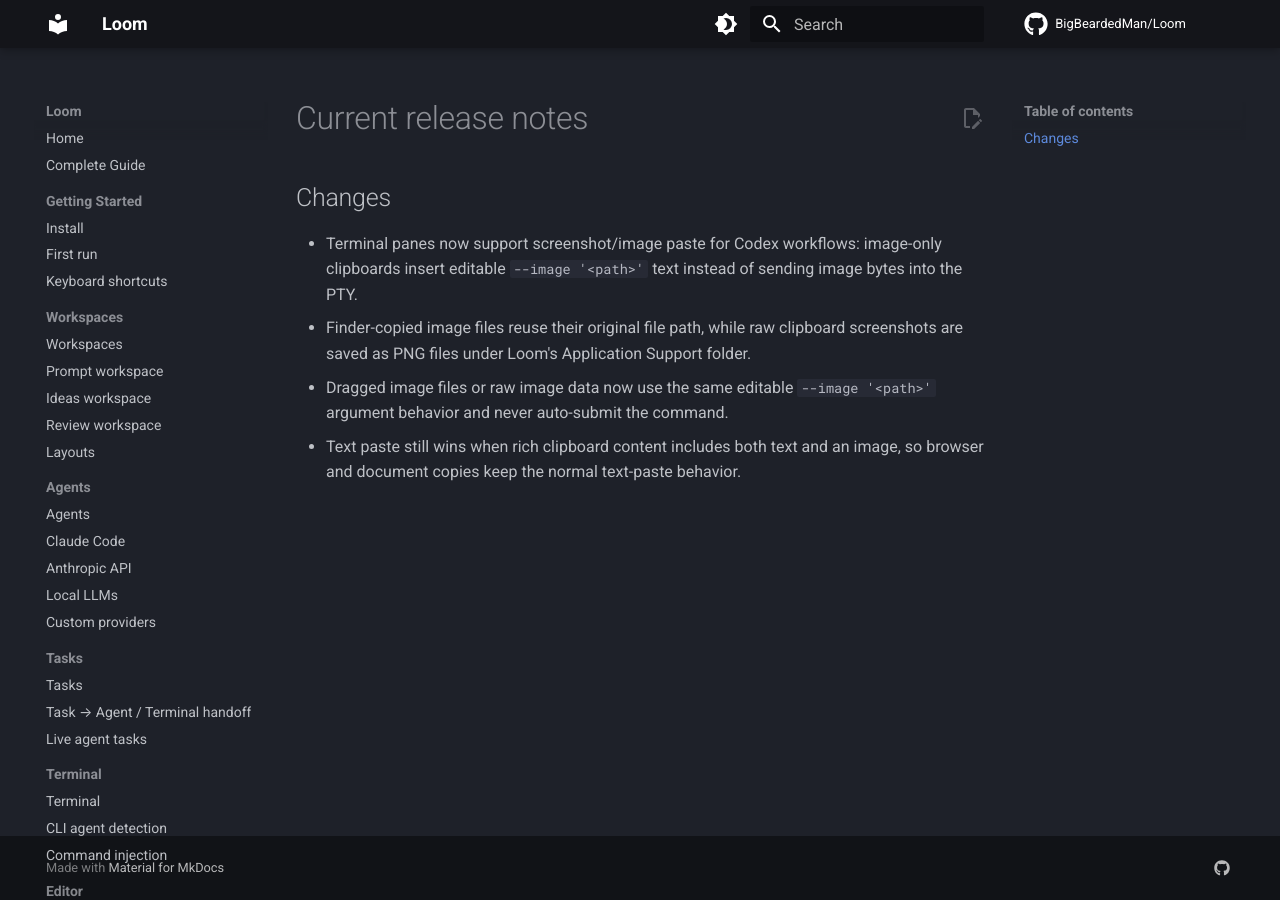
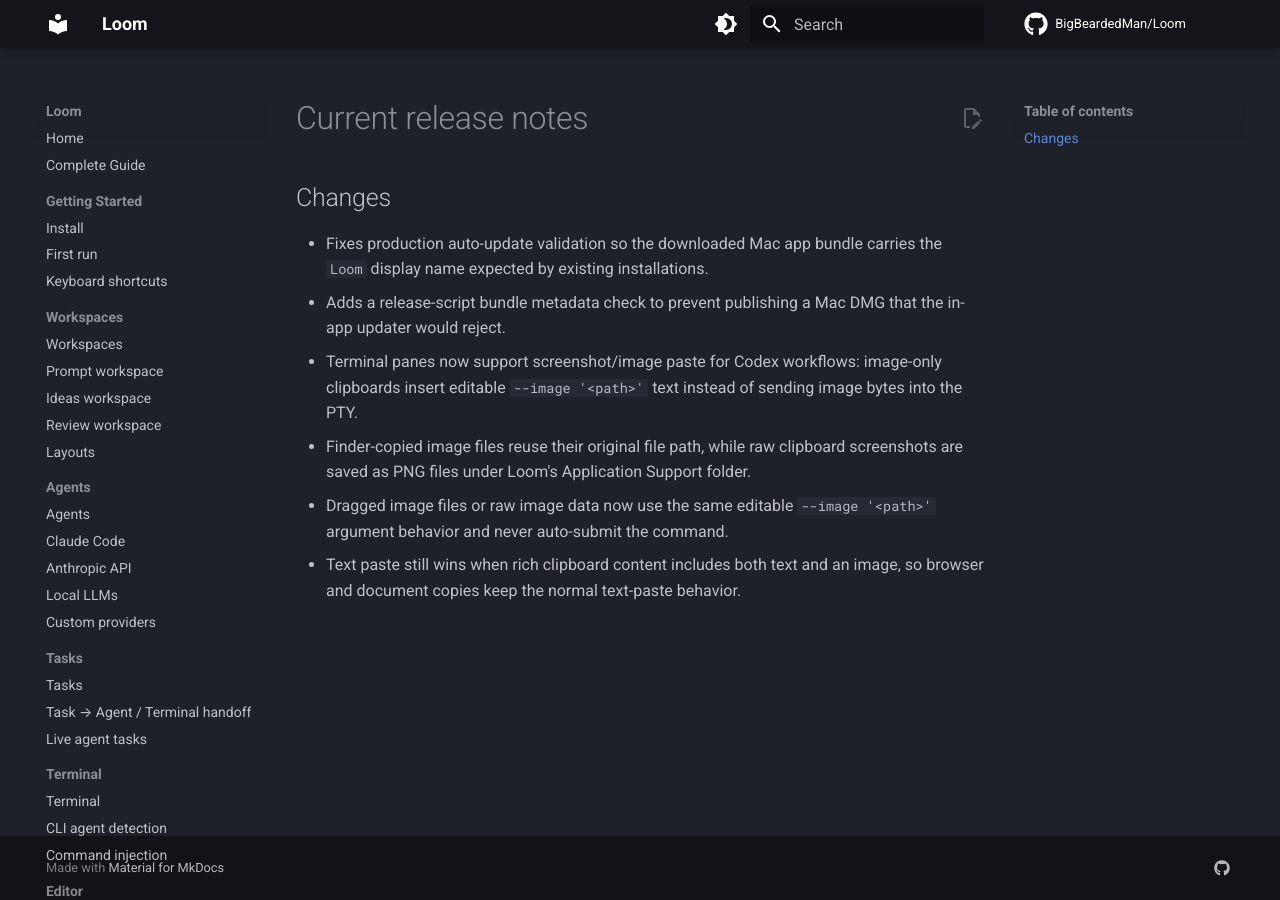
Before and after one commit to BigBeardedMan/Loom, an MkDocs documentation site: the page built from docs/releasing/current-release-notes.md, in a window 1280 px wide. Built offline with MkDocs 1.6.1 and Material for MkDocs 9.7.7, drawn with Linux system fonts in a browser that asks for light colours; comment, search, counter and statistics services are not loaded.

Commit message:
Fix production update bundle metadata

```diff
--- a/docs/releasing/current-release-notes.md
+++ b/docs/releasing/current-release-notes.md
@@ -1,5 +1,7 @@
 ## Changes
 
+- Fixes production auto-update validation so the downloaded Mac app bundle carries the `Loom` display name expected by existing installations.
+- Adds a release-script bundle metadata check to prevent publishing a Mac DMG that the in-app updater would reject.
 - Terminal panes now support screenshot/image paste for Codex workflows: image-only clipboards insert editable `--image '<path>' ` text instead of sending image bytes into the PTY.
 - Finder-copied image files reuse their original file path, while raw clipboard screenshots are saved as PNG files under Loom's Application Support folder.
 - Dragged image files or raw image data now use the same editable `--image '<path>' ` argument behavior and never auto-submit the command.
--- a/project.yml
+++ b/project.yml
@@ -10,8 +10,8 @@
 settings:
   base:
     SWIFT_VERSION: "6.0"
-    MARKETING_VERSION: "4.0.2"
-    CURRENT_PROJECT_VERSION: "58"
+    MARKETING_VERSION: "4.0.3"
+    CURRENT_PROJECT_VERSION: "59"
     CODE_SIGN_STYLE: Manual
     CODE_SIGN_IDENTITY: "Loom Local Codesign"
     DEVELOPMENT_TEAM: ""
@@ -42,6 +42,7 @@
       path: Loom/Info.plist
       properties:
         LSApplicationCategoryType: public.app-category.developer-tools
+        CFBundleDisplayName: "Loom"
         CFBundleShortVersionString: $(MARKETING_VERSION)
         CFBundleVersion: $(CURRENT_PROJECT_VERSION)
         LoomReleaseSignaturePublicKeyBase64: $(LOOM_RELEASE_SIGNATURE_PUBLIC_KEY_BASE64)
```
Also changed, not shown: 2 other files.
